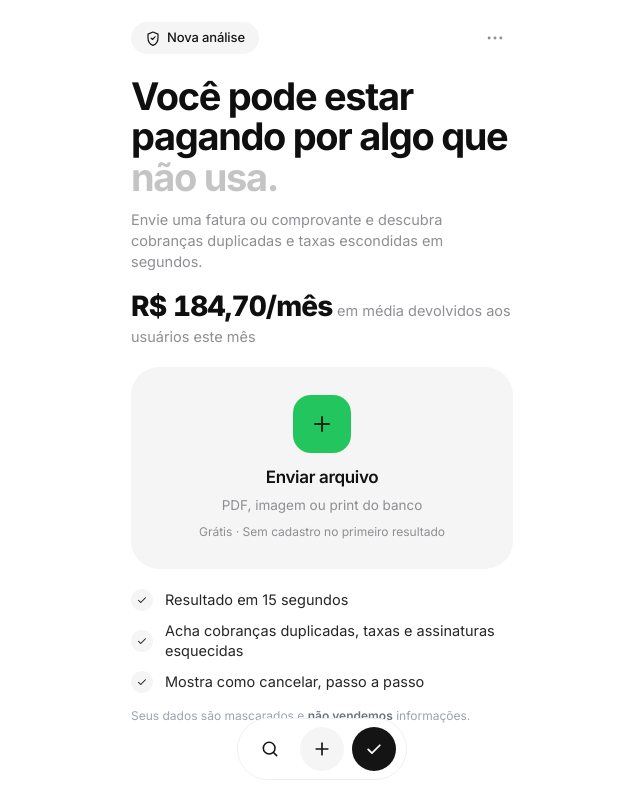
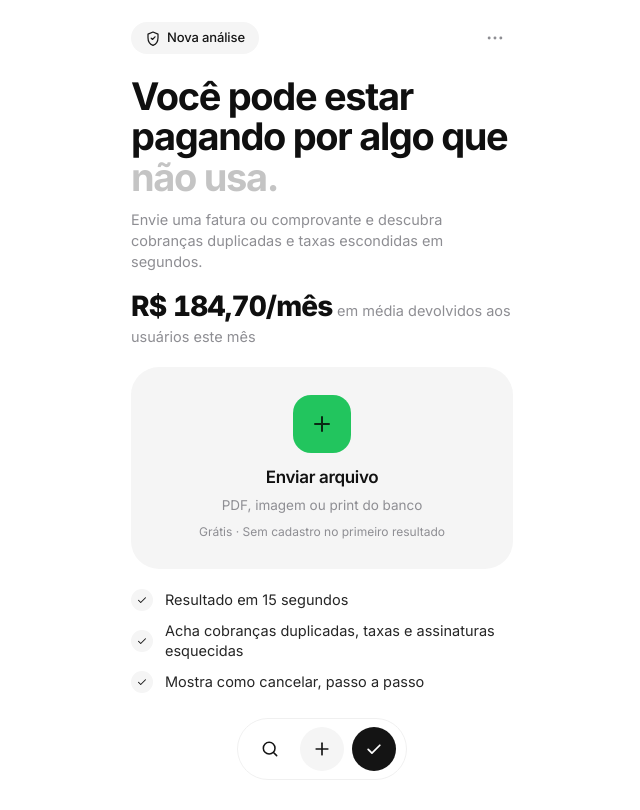
Before and after one commit to uset01/Taxly, a Next.js app: page / in a window 1280 px wide. Shown: the top 810 px of the page, without its empty margins (318-958 px from the left). Built offline with nearby package versions, Linux system fonts and the light colour scheme.

Commit message:
chore(copy): remover linha Seus dados sao mascarados e nao vendemos informacoes

```diff
--- a/src/components/HomeScreen.tsx
+++ b/src/components/HomeScreen.tsx
@@ -708,7 +708,7 @@ export function HomeScreen() {
                 </label>
               )}
 
-              {/* Checklist + Nota de Privacidade */}
+              {/* Checklist */}
               <ul
                 aria-label="Benefícios da análise de fatura"
                 className="mt-5 space-y-2.5"
@@ -727,14 +727,6 @@ export function HomeScreen() {
                   </li>
                 ))}
               </ul>
-
-              <p className="mt-3.5 text-[12px] leading-normal text-[#9CA3AF] text-left">
-                Seus dados são mascarados e{" "}
-                <strong className="font-semibold text-[#6B7280]">
-                  não vendemos
-                </strong>{" "}
-                informações.
-              </p>
             </section>
           )}
 
```
